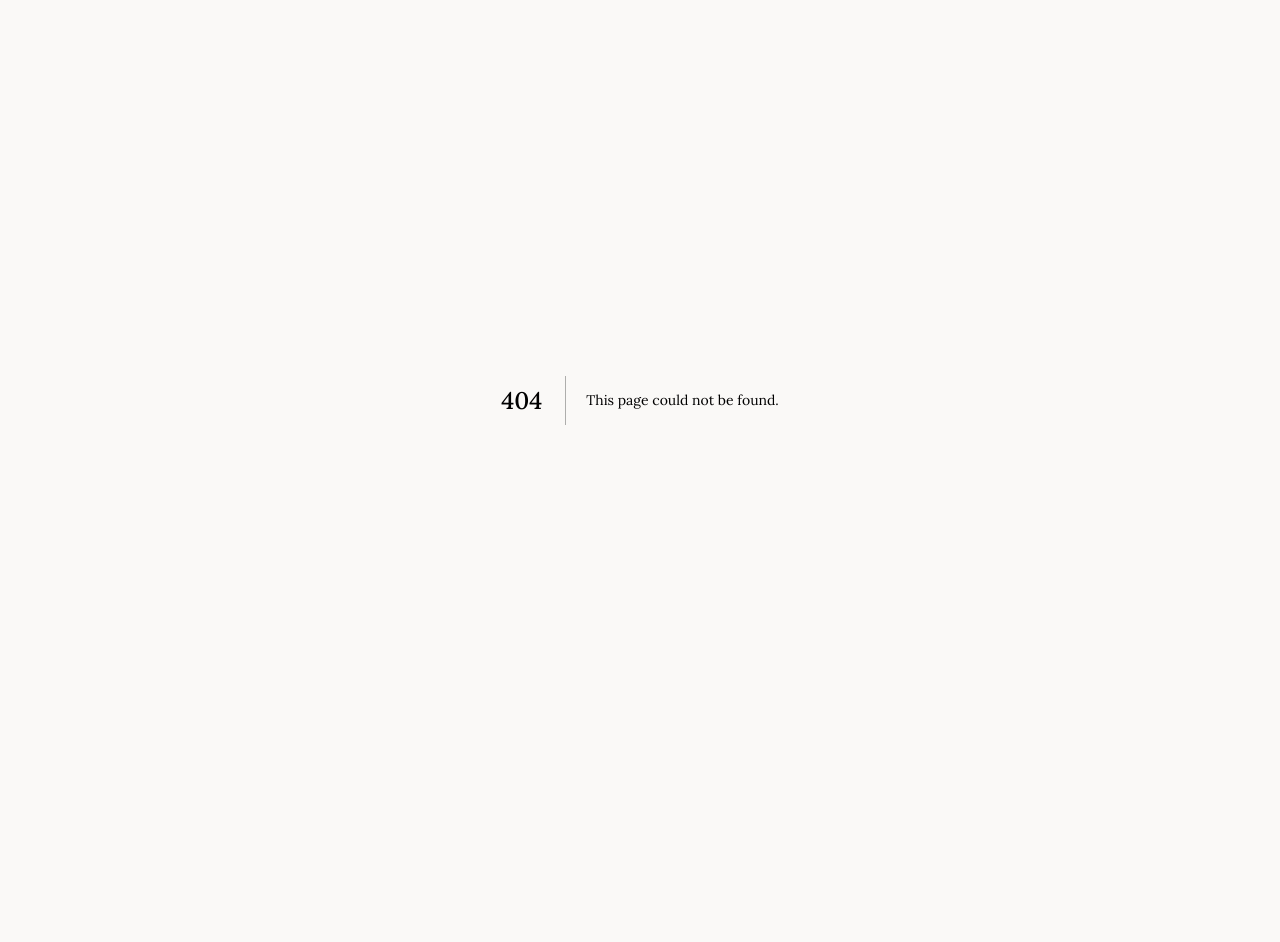
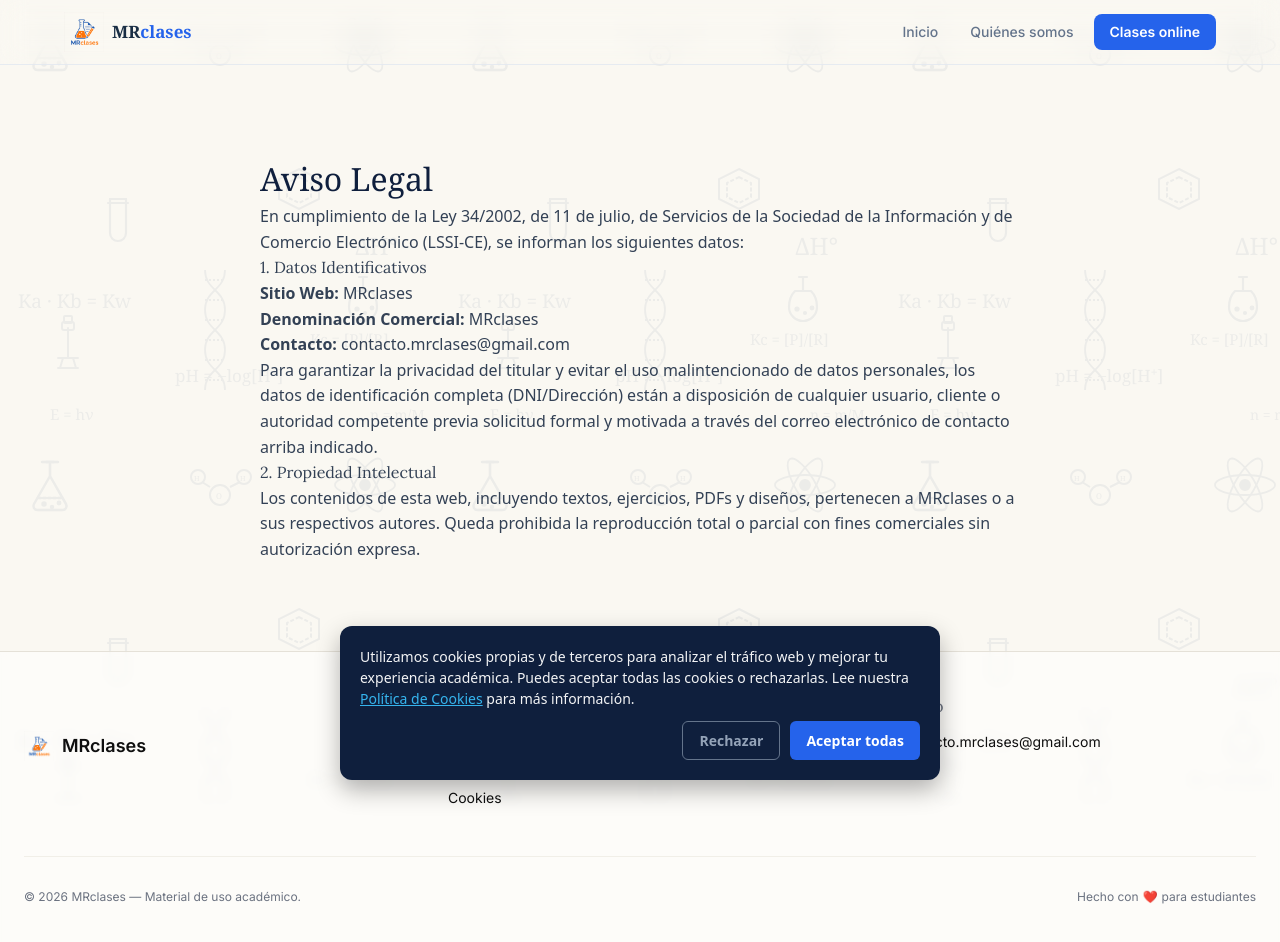
Before and after one commit to miguerb9/quimica-app, a Next.js app: page /aviso-legal in a window 1280 px wide. Before the commit this address had no page. Shown: the top 942 px of the page. Before the commit the page ends 800 px from the top, so only its background shows below. Built offline with nearby package versions, Linux system fonts and the light colour scheme; no server answers.

Commit message:
Añadir cookies etc

```diff
--- /dev/null
+++ b/src/app/(public)/aviso-legal/page.tsx
@@ -0,0 +1,55 @@
+export default function AvisoLegal() {
+  return (
+    <div
+      style={{
+        maxWidth: "800px",
+        margin: "40px auto",
+        padding: "0 20px",
+        fontFamily: "system-ui, sans-serif",
+        color: "#334155",
+        lineHeight: "1.6",
+      }}
+    >
+      <h1
+        style={{
+          fontFamily: "Georgia, serif",
+          color: "#0f1f3d",
+          fontSize: "32px",
+        }}
+      >
+        Aviso Legal
+      </h1>
+      <p>
+        En cumplimiento de la Ley 34/2002, de 11 de julio, de Servicios de la
+        Sociedad de la Información y de Comercio Electrónico (LSSI-CE), se
+        informan los siguientes datos:
+      </p>
+
+      <h3>1. Datos Identificativos</h3>
+      <p>
+        <strong>Sitio Web:</strong> MRclases
+      </p>
+      <p>
+        <strong>Denominación Comercial:</strong> MRclases
+      </p>
+      <p>
+        <strong>Contacto:</strong> contacto.mrclases@gmail.com
+      </p>
+      <p>
+        Para garantizar la privacidad del titular y evitar el uso
+        malintencionado de datos personales, los datos de identificación
+        completa (DNI/Dirección) están a disposición de cualquier usuario,
+        cliente o autoridad competente previa solicitud formal y motivada a
+        través del correo electrónico de contacto arriba indicado.
+      </p>
+
+      <h3>2. Propiedad Intelectual</h3>
+      <p>
+        Los contenidos de esta web, incluyendo textos, ejercicios, PDFs y
+        diseños, pertenecen a MRclases o a sus respectivos autores. Queda
+        prohibida la reproducción total o parcial con fines comerciales sin
+        autorización expresa.
+      </p>
+    </div>
+  );
+}
--- /dev/null
+++ b/src/app/(public)/cookies/page.tsx
@@ -0,0 +1,52 @@
+export default function CookiesPage() {
+  return (
+    <div
+      style={{
+        maxWidth: "800px",
+        margin: "40px auto",
+        padding: "0 20px",
+        fontFamily: "system-ui, sans-serif",
+        color: "#334155",
+        lineHeight: "1.6",
+      }}
+    >
+      <h1
+        style={{
+          fontFamily: "Georgia, serif",
+          color: "#0f1f3d",
+          fontSize: "32px",
+        }}
+      >
+        Política de Cookies
+      </h1>
+      <p>
+        Esta web utiliza cookies técnicas (necesarias para el funcionamiento) y
+        cookies de análisis (si aceptas el consentimiento) para medir el tráfico
+        web de forma anónima.
+      </p>
+
+      <h3>¿Qué son las cookies?</h3>
+      <p>
+        Son pequeños archivos de texto que se guardan en tu navegador cuando
+        visitas una página web.
+      </p>
+
+      <h3>Tipos de cookies que usamos</h3>
+      <ul>
+        <li>
+          <strong>Cookies Propias/Técnicas:</strong> Necesarias para recordar si
+          has aceptado o rechazado el aviso de cookies.
+        </li>
+        <li>
+          <strong>Cookies de Terceros (Analíticas):</strong> Si das tu
+          consentimiento, Google Analytics recopilará información anónima sobre
+          las páginas más visitadas.
+        </li>
+      </ul>
+      <p>
+        Puedes desactivar las cookies en cualquier momento configurando las
+        opciones de privacidad de tu navegador de Internet.
+      </p>
+    </div>
+  );
+}
--- /dev/null
+++ b/src/app/(public)/privacidad/page.tsx
@@ -0,0 +1,55 @@
+export default function Privacidad() {
+  return (
+    <div
+      style={{
+        maxWidth: "800px",
+        margin: "40px auto",
+        padding: "0 20px",
+        fontFamily: "system-ui, sans-serif",
+        color: "#334155",
+        lineHeight: "1.6",
+      }}
+    >
+      <h1
+        style={{
+          fontFamily: "Georgia, serif",
+          color: "#0f1f3d",
+          fontSize: "32px",
+        }}
+      >
+        Política de Privacidad
+      </h1>
+      <p>
+        De conformidad con el RGPD y la Ley Orgánica 3/2018 (LOPDGDD), te
+        informamos detalladamente sobre cómo tratamos tus datos personales.
+      </p>
+
+      <h3>¿Quién es el Responsable del tratamiento?</h3>
+      <p>
+        El responsable es el titular de la marca comercial{" "}
+        <strong>MRclases</strong>, con email de contacto:{" "}
+        <em>contacto.mrclases@gmail.com</em>.
+      </p>
+
+      <h3>¿Qué datos recogemos y con qué finalidad?</h3>
+      <ul>
+        <li>
+          <strong>Formularios de contacto / Email:</strong> Si nos escribes para
+          solicitar clases online, utilizaremos tu nombre y correo únicamente
+          para gestionar tu solicitud y comunicarnos contigo.
+        </li>
+        <li>
+          <strong>Datos de navegación (Cookies):</strong> IPs anónimas y
+          analíticas para mejorar la web.
+        </li>
+      </ul>
+
+      <h3>Tus Derechos</h3>
+      <p>
+        Puedes solicitar el acceso, rectificación, supresión o limitación del
+        tratamiento de tus datos enviando un correo a{" "}
+        <strong>contacto.mrclases@gmail.com</strong>.
+      </p>
+    </div>
+  );
+}
--- a/src/app/layout.tsx
+++ b/src/app/layout.tsx
@@ -1,10 +1,11 @@
 import type { Metadata } from "next";
 import "./globals.css";
+import CookieBanner from "@/components/clientes/CookieBanner"; // Ajusta la ruta de importación si es necesario
 
 export const metadata: Metadata = {
-  title: "MRclases | Apuntes y Ejercicios",
+  title: "MRclases | Recursos de Bachillerato",
   description:
-    "Plataforma de recursos didácticos, apuntes y ejercicios resueltos de ciencias para Bachillerato.",
+    "Plataforma de recursos didácticos de ciencias para Bachillerato.",
 };
 
 export default function RootLayout({
@@ -14,7 +15,11 @@
 }) {
   return (
     <html lang="es">
-      <body className="min-h-screen bg-paper">{children}</body>
+      <body className="min-h-screen bg-paper">
+        {children}
+        {/* Banner de cookies global */}
+        <CookieBanner />
+      </body>
     </html>
   );
 }
--- /dev/null
+++ b/src/components/clientes/CookieBanner.tsx
@@ -0,0 +1,97 @@
+"use client";
+import { useState, useEffect } from "react";
+
+export default function CookieBanner() {
+  const [showBanner, setShowBanner] = useState(false);
+  const [mounted, setMounted] = useState(false);
+
+  useEffect(() => {
+    setMounted(true);
+    // Comprobamos la decisión del usuario solo cuando estamos seguros de estar en el cliente
+    const consent = localStorage.getItem("cookie-consent");
+    if (!consent) {
+      setShowBanner(true);
+    }
+  }, []);
+
+  const handleAccept = () => {
+    localStorage.setItem("cookie-consent", "accepted");
+    setShowBanner(false);
+    window.location.reload();
+  };
+
+  const handleDecline = () => {
+    localStorage.setItem("cookie-consent", "declined");
+    setShowBanner(false);
+  };
+
+  // Si no se ha montado en el cliente, no renderizamos nada para evitar conflictos de SSR
+  if (!mounted || !showBanner) return null;
+
+  return (
+    <div
+      style={{
+        position: "fixed",
+        bottom: "20px",
+        left: "20px",
+        right: "20px",
+        maxWidth: "600px",
+        margin: "0 auto",
+        background: "#0f1f3d",
+        color: "white",
+        padding: "20px",
+        borderRadius: "12px",
+        boxShadow: "0 10px 25px rgba(0,0,0,0.3)",
+        zIndex: 9999,
+        fontFamily: "system-ui, sans-serif",
+        fontSize: "14px",
+        display: "flex",
+        flexDirection: "column",
+        gap: "12px",
+      }}
+    >
+      <p style={{ margin: 0, lineHeight: "1.5", opacity: 0.95 }}>
+        Utilizamos cookies propias y de terceros para analizar el tráfico web y
+        mejorar tu experiencia académica. Puedes aceptar todas las cookies o
+        rechazarlas. Lee nuestra{" "}
+        <a
+          href="/cookies"
+          style={{ color: "#38bdf8", textDecoration: "underline" }}
+        >
+          Política de Cookies
+        </a>{" "}
+        para más información.
+      </p>
+      <div style={{ display: "flex", gap: "10px", justifyContent: "flex-end" }}>
+        <button
+          onClick={handleDecline}
+          style={{
+            background: "transparent",
+            border: "1px solid #64748b",
+            color: "#94a3b8",
+            padding: "8px 16px",
+            borderRadius: "6px",
+            cursor: "pointer",
+            fontWeight: 600,
+          }}
+        >
+          Rechazar
+        </button>
+        <button
+          onClick={handleAccept}
+          style={{
+            background: "#2563eb",
+            border: "none",
+            color: "white",
+            padding: "8px 16px",
+            borderRadius: "6px",
+            cursor: "pointer",
+            fontWeight: 600,
+          }}
+        >
+          Aceptar todas
+        </button>
+      </div>
+    </div>
+  );
+}
```
